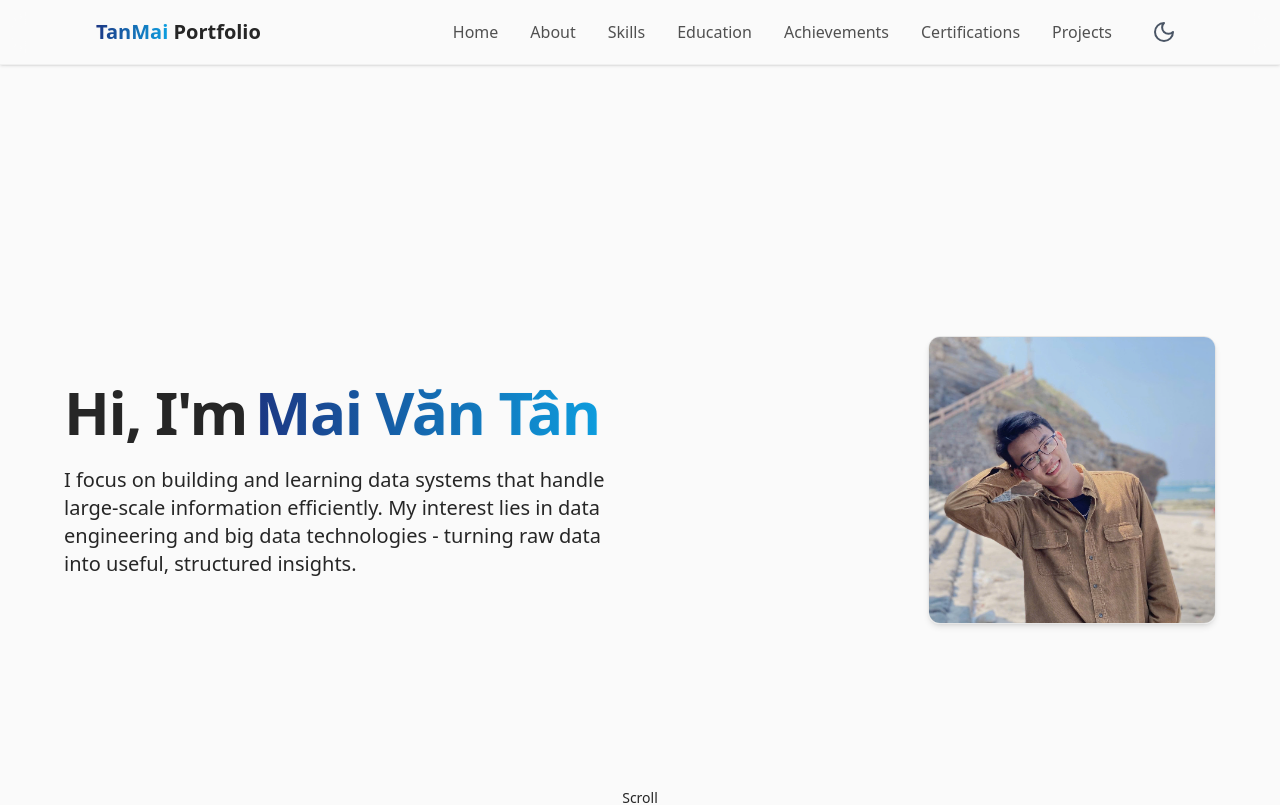
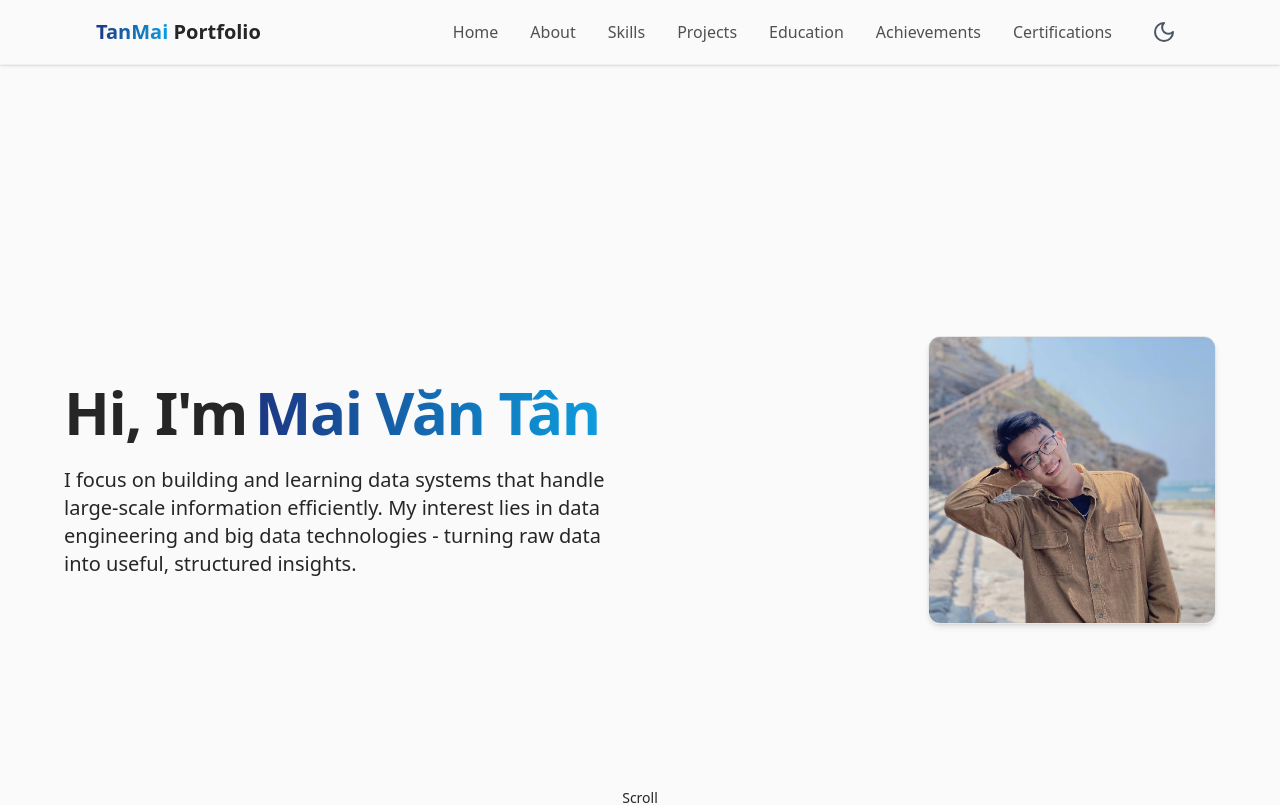
Before and after one commit to tanmaivan/portfolio, a React (Vite) app: page / in a window 1280 px wide. Shown: the top 805 px of the page. Built offline with nearby package versions, Linux system fonts and the light colour scheme.

Commit message:
refactor: reorder sections to prioritize projects after skills

```diff
--- a/src/components/Navbar.jsx
+++ b/src/components/Navbar.jsx
@@ -7,10 +7,10 @@ const navItems = [
   { name: "Home", href: "#home" },
   { name: "About", href: "#about" },
   { name: "Skills", href: "#skills" },
+  { name: "Projects", href: "#projects" },
   { name: "Education", href: "#education" },
   { name: "Achievements", href: "#achievements" },
   { name: "Certifications", href: "#certifications" },
-  { name: "Projects", href: "#projects" },
 ];
 
 export const Navbar = () => {
--- a/src/pages/Home.jsx
+++ b/src/pages/Home.jsx
@@ -31,6 +31,9 @@ export const Home = () => {
             <SkillsSection />
           </SectionCard>
           <SectionCard>
+            <ProjectsSection />
+          </SectionCard>
+          <SectionCard>
             <EducationSection />
           </SectionCard>
           <SectionCard>
@@ -38,9 +41,6 @@ export const Home = () => {
           </SectionCard>
           <SectionCard>
             <CertificationsSection />
-          </SectionCard>
-          <SectionCard>
-            <ProjectsSection />
           </SectionCard>
 
           {/* Contact section removed as per request; contact info moved to Footer */}
```
